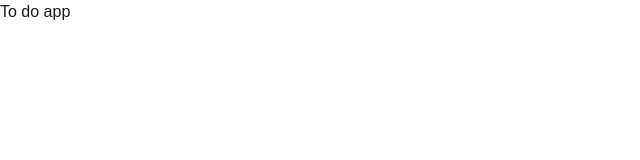
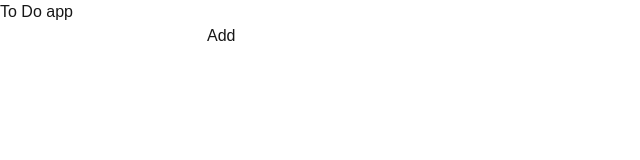
Before and after one commit to abhijeetanand628/Next-To-Do, a Next.js app: page / in a window 1280 px wide. Shown: the top 160 px of the page, without its empty margins (0-640 px from the left). Built offline with nearby package versions, Linux system fonts and the light colour scheme.

Commit message:
Done with adding and deleting the todos

```diff
--- a/src/app/page.tsx
+++ b/src/app/page.tsx
@@ -1,9 +1,48 @@
-
+"use client"
+import { useState } from "react";
 
 export default function Home() {
+
+  const [todos, setTodos] = useState<string[]>([]);
+  const [todo, setTodo] = useState<string>("");
+
+  const add = () => {
+    setTodos([...todos, todo]);
+    setTodo("");
+  }
+
+  const deleteToDo = (index: number) => {
+    setTodos(todos.filter((_, i) => i !== index))
+    // "_" this is used to skip the first parameter and move to next, as in we don't care what's written in the todo but we want to check its index.
+  }
+
   return (
     <div>
-      <h1>To do app</h1>
+      <h1>To Do app</h1>
+      <input
+        type='text'
+        value={todo}
+        onChange={(e) => setTodo(e.target.value)}
+      />
+
+      <button
+        onClick={() => add()}
+      >
+        Add
+      </button>
+
+      {todos.length > 0 && (
+        <ul>
+          {
+            todos.map((value, index) => (
+              <div key={index}>
+                  <li>{value}</li>
+                  <button onClick={() => deleteToDo(index)}>Delete</button>
+              </div>
+            ))
+          }
+        </ul>
+      )}
     </div>
   );
 }
```
